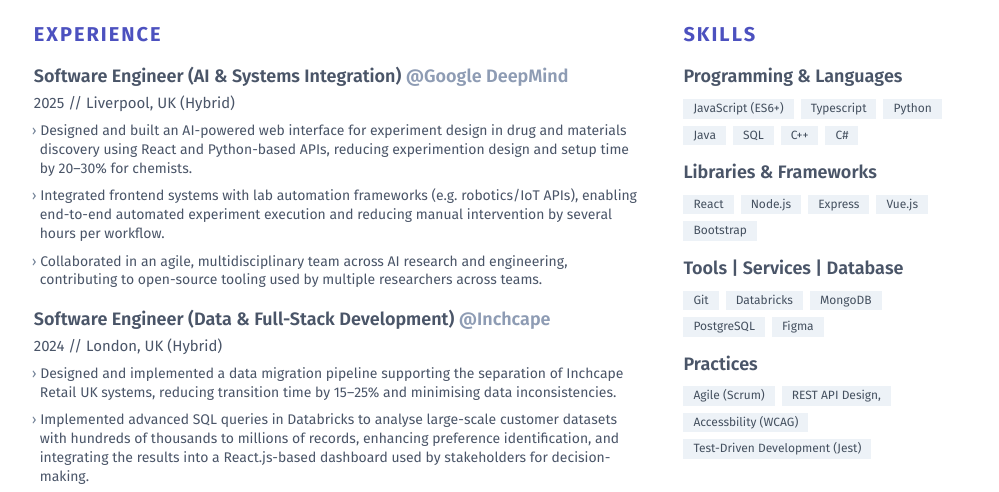
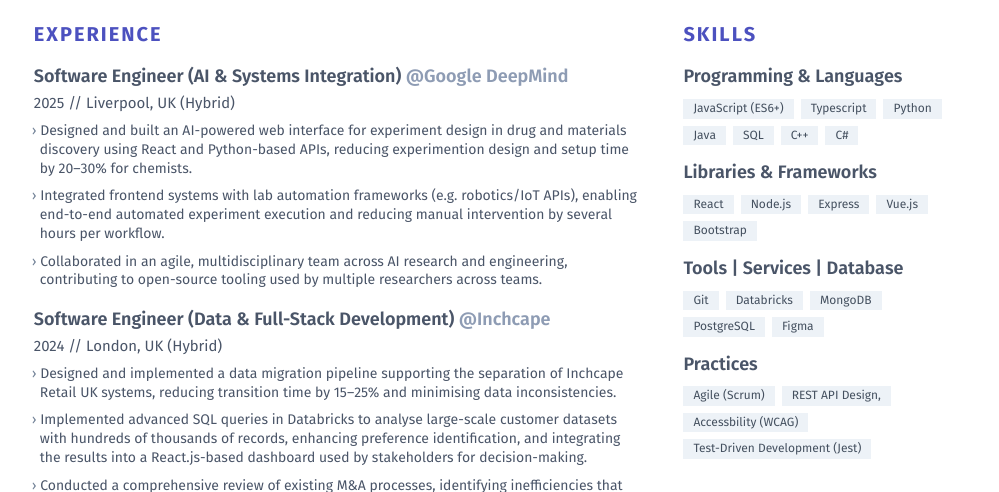
Before and after one commit to blessinguche/my_resume, a website: page docs/index.html in a window 1280 px wide. Shown: the part 243-735 px from the top of the page, without its empty margins (139-1138 px from the left). Drawn offline with nearby package versions, Linux system fonts and the light colour scheme; files that its build step writes are made by us from their sources.

Commit message:
Remove redundant phrase in SQL query description

```diff
--- a/docs/index.html
+++ b/docs/index.html
@@ -185,7 +185,7 @@
                 </li>
                 <li class="mt-2.1 ml-1.5 text-sm text-gray-700 leading-normal">
                   <span class="-ml-2 select-none text-gray-600">›</span>
-                  Implemented advanced SQL queries in Databricks to analyse large-scale customer datasets with hundreds of thousands to millions of records, enhancing preference identification, and integrating the results into a React.js-based dashboard used by stakeholders for decision-making.
+                  Implemented advanced SQL queries in Databricks to analyse large-scale customer datasets with hundreds of thousands of records, enhancing preference identification, and integrating the results into a React.js-based dashboard used by stakeholders for decision-making.
                 </li>
                 <li class="mt-2.1 ml-1.5 text-sm text-gray-700 leading-normal">
                   <span class="-ml-2 select-none text-gray-600">›</span>
```
